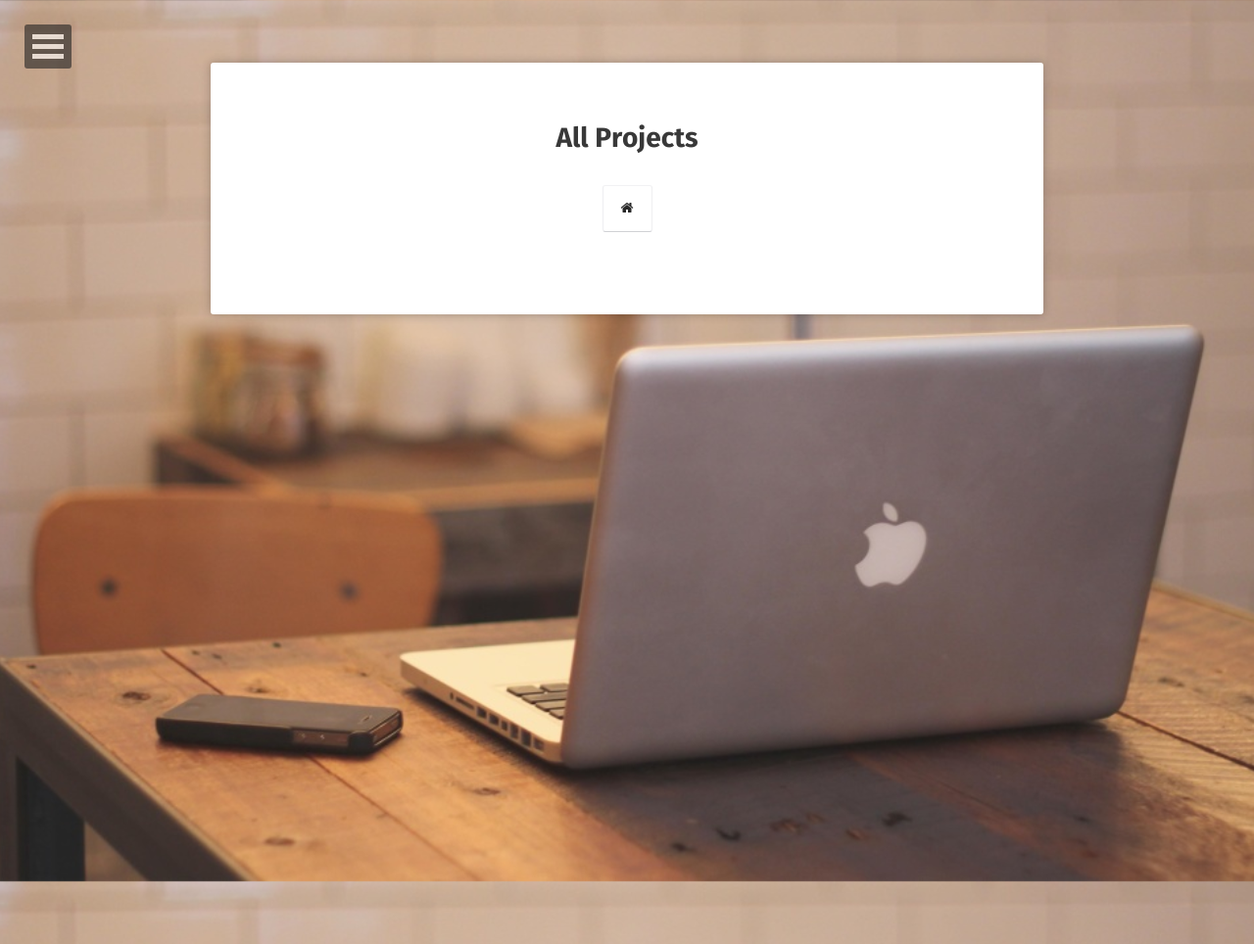
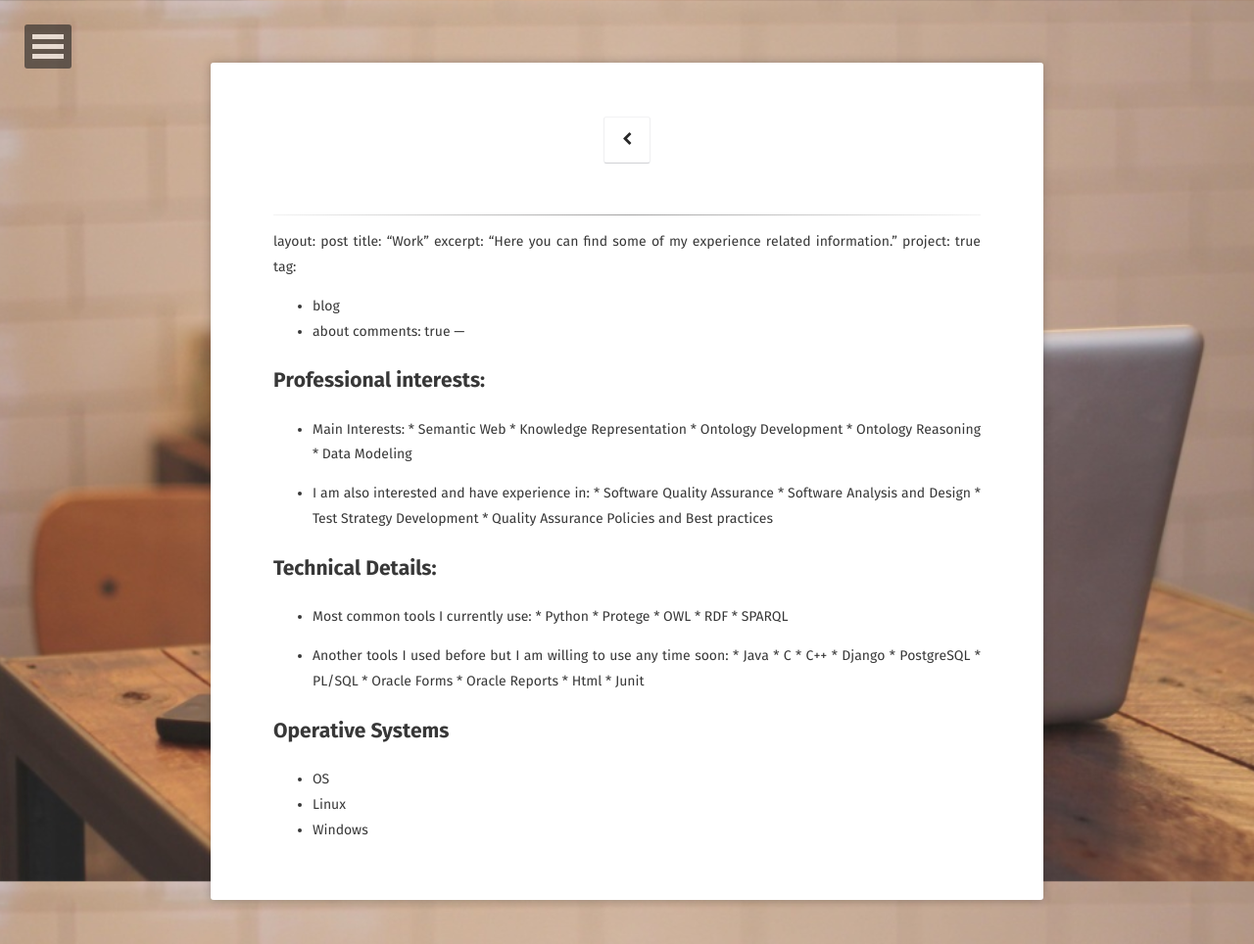
Before and after one commit to lcomet/linamolinascomet, a Jekyll site: the page built from projects/index.md, in a window 1280 px wide. Shown: the whole page at 98% size. Built offline with Jekyll 4.4.1, drawn with Linux system fonts in a browser that asks for light colours; some web fonts are replaced; our own code applies the rules of GitHub Pages for plain Markdown files; comment, search, counter and statistics services are not loaded.

Commit message:
update projects

```diff
--- a/projects/index.md
+++ b/projects/index.md
@@ -1,6 +1,57 @@
 ---
-layout: project
-title: All Projects
+#layout: project
+#title: All Projects
 #excerpt: "A List of Projects"
-comments: false
+#comments: false
 ---
+
+---
+layout: post
+title:  "Work"
+excerpt: "Here you can find some of my experience related information."
+project: true
+tag:
+- blog
+- about
+comments: true
+---
+
+## Professional interests:
+* Main Interests:
+              * Semantic Web
+              * Knowledge Representation
+              * Ontology Development
+              * Ontology Reasoning
+              * Data Modeling
+
+* I am also interested and have experience in:
+              * Software Quality Assurance
+                    * Software Analysis and Design
+                    * Test Strategy Development
+                    * Quality Assurance Policies and Best practices
+
+## Technical Details:
+
+* Most common tools I currently use:
+              * Python
+              * Protege
+              * OWL
+              * RDF
+              * SPARQL
+
+* Another tools I used before but I am willing to use any time soon:
+              * Java
+              * C
+              * C++
+              * Django
+              * PostgreSQL
+              * PL/SQL
+              * Oracle Forms
+              * Oracle Reports
+              * Html
+              * Junit
+
+## Operative Systems
+* OS
+* Linux
+* Windows
```
